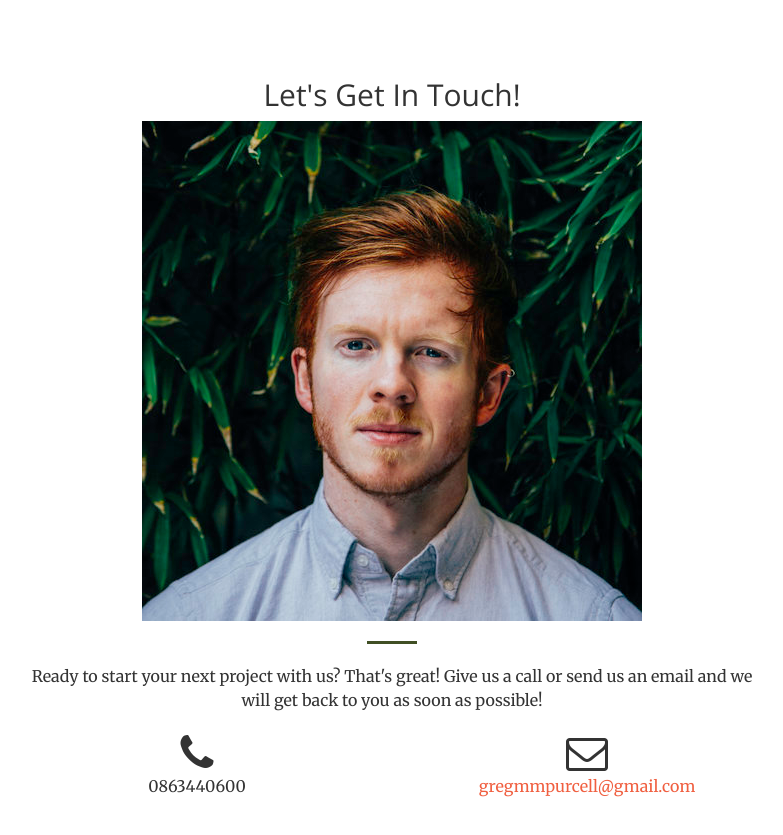
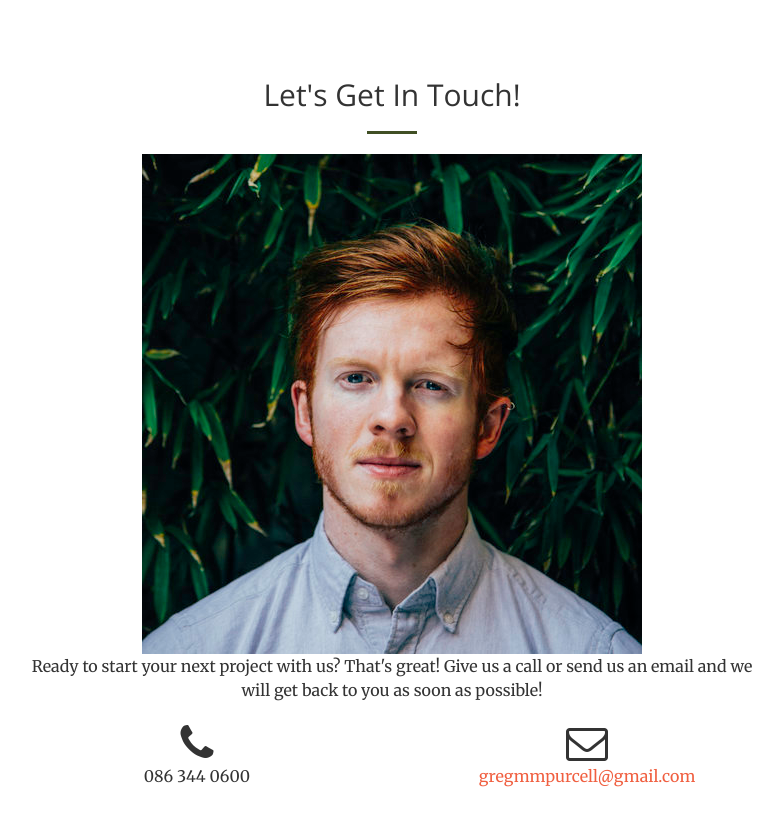
Before and after one commit to ScottWoodbyrne/GregP, a website: page GregProject/index.html in a window 1280 px wide. Shown: the part 1780-2615 px from the top of the page, without its empty margins (248-1031 px from the left). Drawn offline with nearby package versions, Linux system fonts and the light colour scheme.

Commit message:
Add files via upload

```diff
--- a/GregProject/css/creative.css
+++ b/GregProject/css/creative.css
@@ -552,3 +552,7 @@ hr {
 #services{
   padding:25px;
 }
+
+.img-responsive{
+  margin: auto;
+ }
--- a/GregProject/index.html
+++ b/GregProject/index.html
@@ -236,13 +236,14 @@
             <div class="row">
                 <div class="col-lg-8 col-lg-offset-2 text-center">
                     <h2 class="section-heading">Let's Get In Touch!</h2>
-                    <img src="./img/Greg_Battles.jpg" alt="head'a'me!">
                     <hr class="primary">
+                    <img class="img-responsive" src="./img/Greg_Battles.jpg" alt="head'a'me!">
+
                     <p>Ready to start your next project with us? That's great! Give us a call or send us an email and we will get back to you as soon as possible!</p>
                 </div>
                 <div class="col-lg-4 col-lg-offset-2 text-center">
                     <i class="fa fa-phone fa-3x sr-contact"></i>
-                    <p>0863440600</p>
+                    <p>086 344 0600</p>
                 </div>
                 <div class="col-lg-4 text-center">
                     <i class="fa fa-envelope-o fa-3x sr-contact"></i>
```
